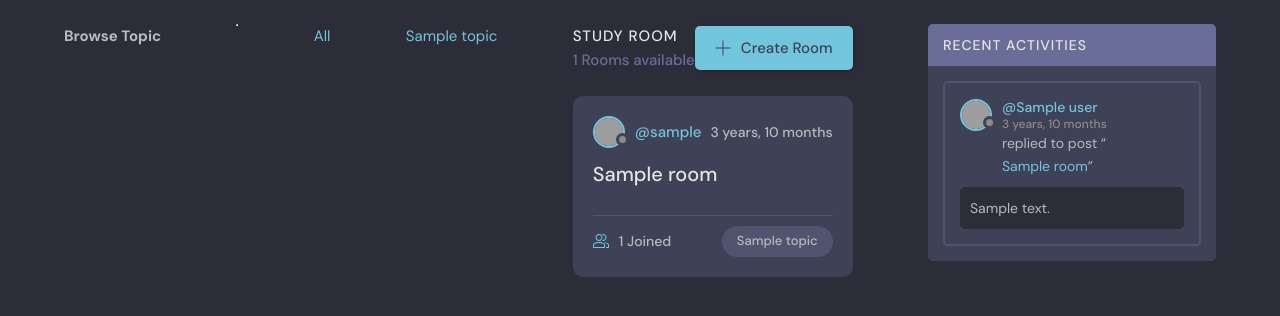
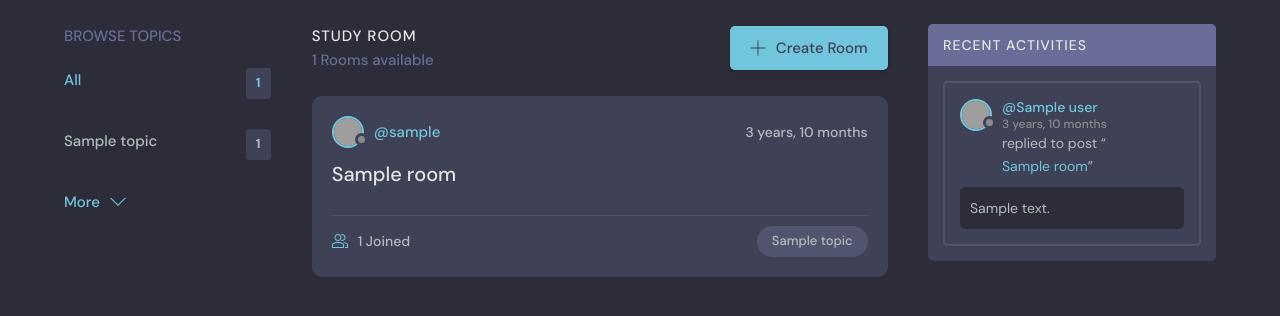
Before and after one commit to ArashGorji/studybud, a Django app: template base/templates/base/home.html in a window 1280 px wide. Shown: the part 76-392 px from the top of the page. Run offline with Django 5.2, Linux system fonts and the light colour scheme; the template is opened without the code that fills it: most values are stand-ins (such as "Sample title", 1, 10 or a date in 2020); grey boxes are pictures that could not be loaded.

Commit message:
update base on theme

```diff
--- a/base/templates/base/topics_component.html
+++ b/base/templates/base/topics_component.html
@@ -1,11 +1,28 @@
-<h3>Browse Topic</h3>
-    <hr />
-    <div>
-      <a href="{% url 'home' %}">All</a>
+ <div class="topics">
+      <div class="topics__header">
+        <h2>Browse Topics</h2>
+      </div>
+      <ul class="topics__list">
+        <li>
+          <a href="{% url 'home' %}" class="active">All <span>{{topics.count}}</span></a>
+        </li>
+        {% for topic in topics %}
+        <li>
+          <a href="{% url 'home' %}?q={{topic.name}}">{{topic.name}} <span> {{topic.room_set.all.count}} </span></a>
+        </li>
+        {% endfor %}
+      </ul>
+      <a class="btn btn--link" href="topics.html">
+        More
+        <svg
+          version="1.1"
+          xmlns="http://www.w3.org/2000/svg"
+          width="32"
+          height="32"
+          viewBox="0 0 32 32"
+        >
+          <title>chevron-down</title>
+          <path d="M16 21l-13-13h-3l16 16 16-16h-3l-13 13z"></path>
+        </svg>
+      </a>
     </div>
-    {% for topic in topics %}
-
-    <div>
-      <a href="{% url 'home' %}?q={{topic.name}}">{{topic.name}}</a>
-    </div>
-    {% endfor %}
```
